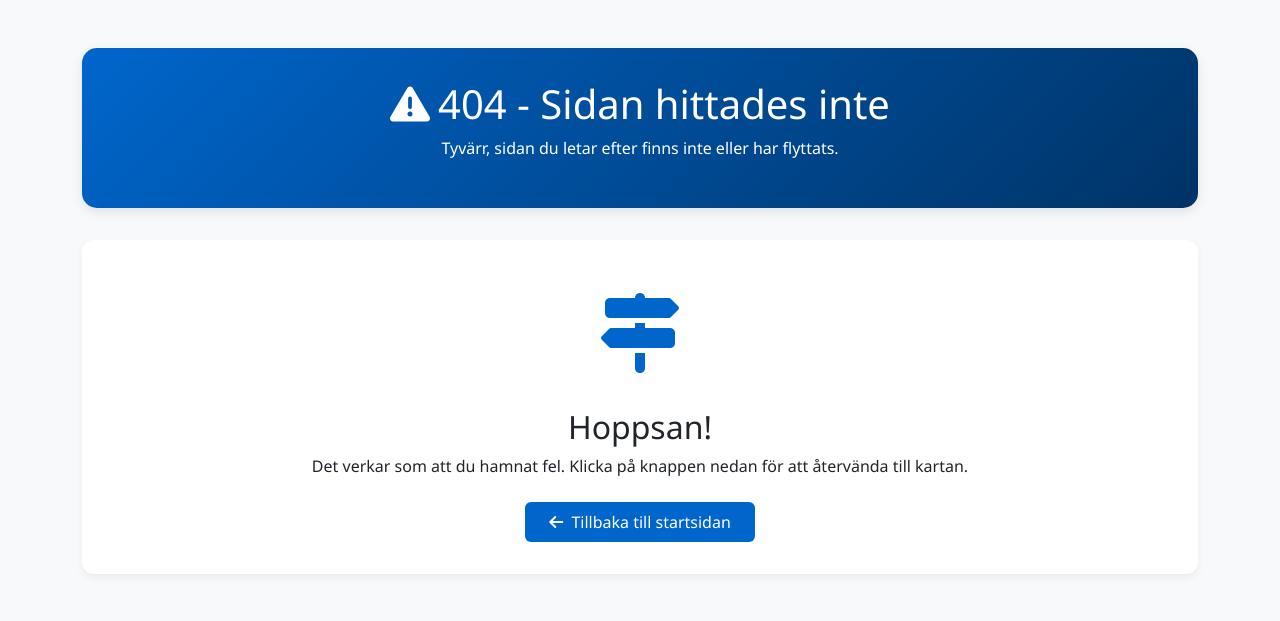
After one commit to ikarosbernardini/grupp-uppgift-prog-2, a Flask app: template handelseapp/application/templates/404.html in a window 1280 px wide. The commit adds this page. Shown: the top 621 px of the page. Run offline with Flask 3, Linux system fonts and the light colour scheme; the template is opened without the code that fills it, so the values that code supplies are empty.

Commit message:
Lagt till en fungerande sökfunktion, tillbaka till startsidan, errorhandler, fixat 404 template, påväg att fixa cookies och dokumentera koden mer samt ha mer felhanterings cases

```diff
--- a/handelseapp/application/app.py
+++ b/handelseapp/application/app.py
@@ -64,5 +64,14 @@ def search_view():
     events = filtered_df.to_dict(orient="records")
     return render_template("search_results.html", events=events, query=query)
 
+@app.route("/back") # enkel omdirigering tillbaka till kartvyn
+def back():
+    return redirect(url_for("map_view"))
+
+@app.errorhandler(404)
+def page_not_found(e):
+    """ Hanterar 404-fel med en anpassad sida."""
+    return render_template("404.html"), 404
+
 if __name__ == "__main__": # kör appen om detta är huvudmodulen
     app.run(debug=True)
--- a/handelseapp/application/func.py
+++ b/handelseapp/application/func.py
@@ -30,20 +30,29 @@ def add_city_coordinates(df, title_column="title", limit=10):
         # lägger till ortnamnet i listan genom att splitta strängen vid ", " och ta den sista delen
     city_lookup = {c["city"]: {"lat": c["lat"], "lng": c["lng"]} for c in cities} # skapar en uppslagningstabell för städer och deras koordinater
 
-    results = [] # tom lista för resultat
-    for area in areas: # loopa genom varje område i listan
-        if area in city_lookup: # kolla om området finns i uppslagningstabellen
+    results = {}  # använder dict istället för lista då vi vill gruppera händelser per ort
+
+    for i, area in enumerate(areas):  # loopa genom områdena och använder enumerate för att få indexen av områdena
+        if area in city_lookup: # kolla om orten finns i uppslagningstabellen
             coords = city_lookup[area] # hämta koordinaterna
-            results.append({
-                "city": area,
-                "lat": coords["lat"],
-                "lng": coords["lng"]
-            }) # lägg till koordinaterna i resultatlistan
-    print(results) # skriv ut resultatet för felsökning
+             # om orten inte finns i results, skapa en ny post
+            if area not in results:
+                results[area] = {
+                    "city": area,
+                    "lat": coords["lat"],
+                    "lng": coords["lng"],
+                    "events": []   # lista med händelser för denna ort
+                }
+            results[area]["events"].append({
+                "title": df.head(limit).iloc[i]["title"],
+                "link": df.head(limit).iloc[i]["link"]
+            }) # lägger till händelsen i listan för denna ort
 
-    return results # returnerar den uppdaterade DataFrame:n
+# gör om dict till lista
+    results = list(results.values()) # använder values() för att få en lista av värdena i dict
 
-
+    #print(results)  # felsökning
+    return results   # returnerar listan med orter och deras händelser
 
 
 
--- a/handelseapp/application/se.json
+++ b/handelseapp/application/se.json
@@ -1747,5 +1747,16 @@
     "capital": "",
     "population": "",
     "population_proper": ""
-  }
+  },
+  {
+  "city": "Vallentuna",
+  "lat": "59.5344",
+  "lng": "18.0776",
+  "country": "Sweden",
+  "iso2": "SE",
+  "admin_name": "Stockholm",
+  "capital": "minor",
+  "population": "33918",
+  "population_proper": "33918"
+}
 ]
--- /dev/null
+++ b/handelseapp/application/templates/404.html
@@ -0,0 +1,78 @@
+<!DOCTYPE html>
+<html lang="sv">
+<head>
+    <meta charset="UTF-8">
+    <meta name="viewport" content="width=device-width, initial-scale=1.0">
+    <title>Sidan hittades inte - Aktuella Polishändelser</title>
+    <link rel="icon" type="image/png" href="{{ url_for('static', filename='images/polisen.jpg') }}">
+    <link rel="stylesheet" href="https://cdn.jsdelivr.net/npm/bootstrap@5.3.0/dist/css/bootstrap.min.css">
+    <link rel="stylesheet" href="https://cdnjs.cloudflare.com/ajax/libs/font-awesome/6.4.0/css/all.min.css">
+    <style>
+        :root {
+            --primary-color: #0066cc;
+            --secondary-color: #e6f0ff;
+        }
+
+        body {
+            background-color: #f8f9fa;
+            font-family: 'Segoe UI', Tahoma, Geneva, Verdana, sans-serif;
+        }
+
+        .header-card {
+            background: linear-gradient(135deg, var(--primary-color), #003366);
+            color: white;
+            border-radius: 15px;
+            box-shadow: 0 4px 12px rgba(0,0,0,0.1);
+            margin-bottom: 2rem;
+            text-align: center;
+            padding: 2rem;
+        }
+
+        .error-icon {
+            font-size: 5rem;
+            color: var(--primary-color);
+            margin-bottom: 1rem;
+        }
+
+        .error-container {
+            background: white;
+            border-radius: 12px;
+            box-shadow: 0 4px 8px rgba(0,0,0,0.05);
+            padding: 2rem;
+            text-align: center;
+        }
+
+        .btn-primary {
+            background-color: var(--primary-color);
+            border: none;
+            padding: 0.5rem 1.5rem;
+            font-weight: 500;
+        }
+
+        .btn-primary:hover {
+            background-color: #0052a3;
+        }
+    </style>
+</head>
+<body>
+    <div class="container py-5">
+        <!-- Header -->
+        <div class="header-card">
+            <h1><i class="fas fa-exclamation-triangle me-2"></i>404 - Sidan hittades inte</h1>
+            <p>Tyvärr, sidan du letar efter finns inte eller har flyttats.</p>
+        </div>
+
+        <!-- Error Content -->
+        <div class="error-container">
+            <div class="error-icon">
+                <i class="fas fa-map-signs"></i>
+            </div>
+            <h2>Hoppsan!</h2>
+            <p class="mb-4">Det verkar som att du hamnat fel. Klicka på knappen nedan för att återvända till kartan.</p>
+            <a href="{{ url_for('map_view') }}" class="btn btn-primary">
+                <i class="fas fa-arrow-left me-1"></i> Tillbaka till startsidan
+            </a>
+        </div>
+    </div>
+</body>
+</html>
```
Also changed, not shown: handelseapp/application/templates/map.html (+10 -6 lines), handelseapp/application/templates/search_results.html (+8 -0 lines), handelseapp/application/templates/footer.html (added), handelseapp/application/templates/header.html (added).
